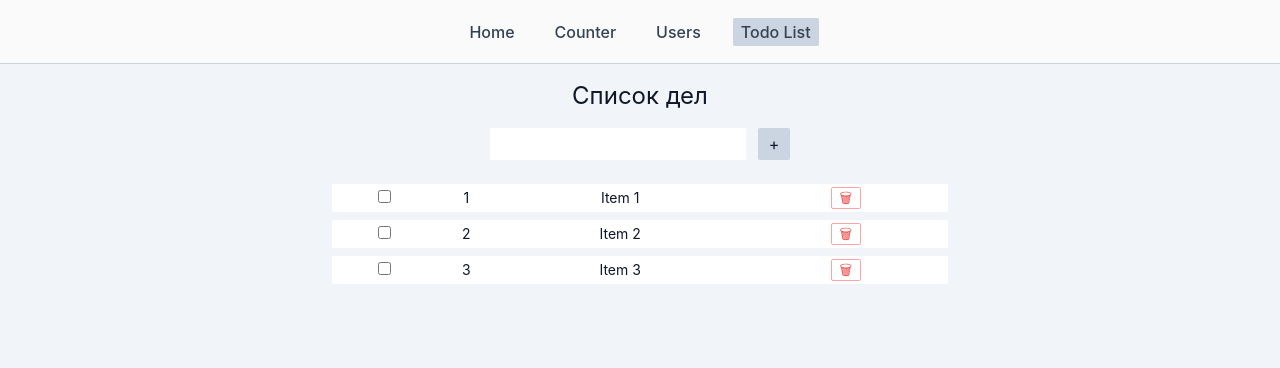
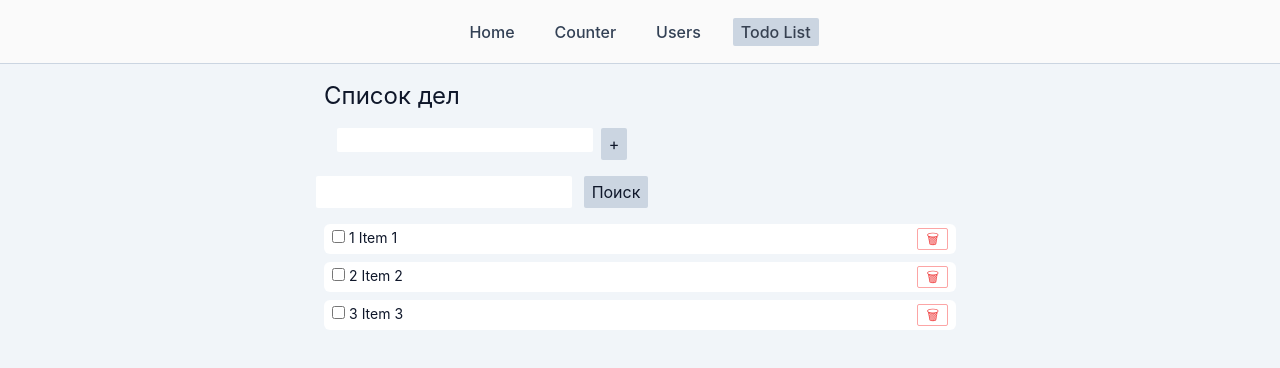
Before and after one commit to y2kovonly/front26-1-redux, a React (Vite) app: page /todos in a window 1280 px wide. Shown: the top 368 px of the page. Built offline with nearby package versions, Linux system fonts and the light colour scheme.

Commit message:
Маленькие фиксы стмлей

```diff
--- a/src/components/Form.jsx
+++ b/src/components/Form.jsx
@@ -12,16 +12,18 @@ const Form = () => {
   }
 
   return (
+      <form onSubmit={handleSubmit} className="max-w-full lg:w-1/2 flex justify-center gap-2">
         <div>
-      <form onSubmit={handleSubmit} className="w-full flex justify-center gap-3">
           <input
             type="text"
             className='rounded-sm px-1'
             value={newTodo}
             onChange={(e) => setNewTodo(e.target.value)}/>
-        <button type="submit" className="w-8 bg-slate-300 px-2 py-1 rounded-sm">+</button>
+        </div>
+        <div>
+          <button type="submit" className="bg-slate-300 px-2 py-1 rounded-sm">+</button>
+      </ div>
       </form>
-    </div>
   )
 }
 
--- /dev/null
+++ b/src/components/SearchForm.jsx
@@ -0,0 +1,18 @@
+import React from 'react'
+
+const SearchForm = () => {
+
+  const handleSearch = (e) => {
+    e.preventDefault();
+  }
+
+  return (
+
+      <form onSubmit={handleSearch} className="hidden w-full lg:flex justify-center gap-3 lg:w-1/2 ">
+        <input type="text" className='rounded-sm px-1' />
+        <button type="submit" className="bg-slate-300 px-2 py-1 rounded-sm">Поиск</button>
+      </form>
+  )
+}
+
+export default SearchForm
--- a/src/components/Table.jsx
+++ b/src/components/Table.jsx
@@ -1,22 +1,36 @@
 
-const Table = (props) => {
+const items = [
+  {id: 1, name: 'Item 1'},
+  {id: 2, name: 'Item 2'},
+  {id: 3, name: 'Item 3'},
+]
+
+const Table = () => {
+
+  const handleDeleteClick = (id) => {
+    console.log(id)
+  }
+
+
   return (
-    <table className="w-full text-sm text-left text-gray-table-auto border-collapse border-spacing-2">
-      <tbody>
-        {props.items.map((item) => (
-          <tr key={item.id} className="bg-white rounded-md text-center border-8 border-solid border-slate-100 hover:bg-slate-200">
-            <td className="py-1"><input type="checkbox" className="default:ring-2 checked:bg-green" /></td>
-            <td className="py-1">{item.id}</td>
-            <td className="py-1">{item.name}</td>
-            <td>
+    <>
+      <div className="grid grid-cols-1 grid-rows-min gap-2 w-full text-sm text-left text-gray-table-auto border-collapse border-spacing-2">
+        { items.map((item) => (
+          <div key={item.id} className="hover:bg-slate-200 bg-white rounded-md flex gap-1 px-2">
+            <div className="py-1"><input type="checkbox" className="default:ring-2 checked:bg-green" /></div>
+            <div className="py-1">{item.id}</div>
+            <div className="py-1 flex-grow flex-shrink-0">{item.name}</div>
+            <div className="py-1">
               <button
                 className='border border-red-300 text-red-500 px-2 rounded-sm'
+                onClick={() => handleDeleteClick(item.id)}
               >&#128465;</button>
-            </td>
-          </tr>
-        ))}
-      </tbody>
-    </table>
+            </div>
+          </div>
+        ))
+        }
+      </div>
+    </>
   )
 }
 
--- a/src/pages/TodoListPage.jsx
+++ b/src/pages/TodoListPage.jsx
@@ -1,19 +1,15 @@
 import Form from '../components/Form'
 import Table from '../components/Table'
-
-const items = [
-  {id: 1, name: 'Item 1'},
-  {id: 2, name: 'Item 2'},
-  {id: 3, name: 'Item 3'},
-]
+import SearchForm from '../components/SearchForm'
 
 
 const TodoListPage = () => {
   return (
-    <div className="w-full flex flex-col justify-center gap-4">
+    <div className="w-full flex flex-col justify-center items-start gap-4">
       <span className='text-2xl col-span-full'>Список дел</span>
       <Form />
-      <Table items={items}/>
+      <SearchForm />
+      <Table />
     </div>
   )
 }
--- a/src/pages/UserPage.jsx
+++ b/src/pages/UserPage.jsx
@@ -40,12 +40,8 @@ const UserPage = () => {
           className='bg-slate-300 px-2 py-1 rounded-md'>Сохранить</button>
       </form>
       <div className='col-span-full md:col-start-2 md:col-end-3'>
-        {name && age && (
-          <>
-            <span className='w-full inline-block'>Имя: </span>
-            <span className='w-full inline-block'>Возраст: </span>
-          </>
-        )}
+        <span className='w-full inline-block'>Имя: </span>
+        <span className='w-full inline-block'>Возраст: </span>
       </div>
     </div>
   )
```
Lines whose indentation alone changed are shown as unchanged.
